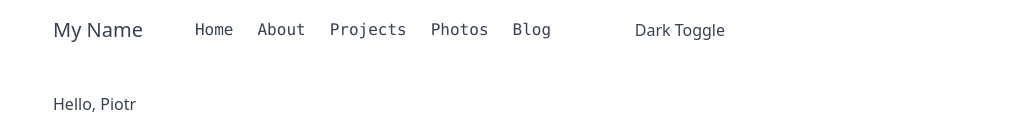
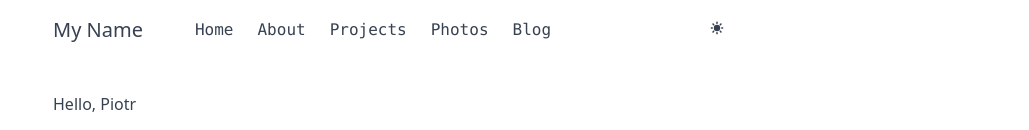
Before and after one commit to docscodes/next-blog, a Next.js app: page / in a window 1280 px wide. Shown: the top 130 px of the page, without its empty margins (251-1280 px from the left). Built offline with nearby package versions, Linux system fonts and the light colour scheme.

Commit message:
dark mode component

```diff
--- /dev/null
+++ b/components/dark-mode.js
@@ -0,0 +1,26 @@
+"use client";
+
+import { useState } from "react";
+
+const nextModeIcons = {
+  light: (
+    <svg aria-hidden="true" data-toggle-icon="moon" className="w-4 h-4" fill="currentColor" viewBox="0 0 20 20" xmlns="http://www.w3.org/2000/svg">
+      <path d="M17.293 13.293A8 8 0 016.707 2.707a8.001 8.001 0 1010.586 10.586z"></path>
+    </svg>
+  ),
+  dark: (
+    <svg aria-hidden="true" data-toggle-icon="sun" className="w-4 h-4" fill="currentColor" viewBox="0 0 20 20" xmlns="http://www.w3.org/2000/svg">
+      <path d="M10 2a1 1 0 011 1v1a1 1 0 11-2 0V3a1 1 0 011-1zm4 8a4 4 0 11-8 0 4 4 0 018 0zm-.464 4.95l.707.707a1 1 0 001.414-1.414l-.707-.707a1 1 0 00-1.414 1.414zm2.12-10.607a1 1 0 010 1.414l-.706.707a1 1 0 11-1.414-1.414l.707-.707a1 1 0 011.414 0zM17 11a1 1 0 100-2h-1a1 1 0 100 2h1zm-7 4a1 1 0 011 1v1a1 1 0 11-2 0v-1a1 1 0 011-1zM5.05 6.464A1 1 0 106.465 5.05l-.708-.707a1 1 0 00-1.414 1.414l.707.707zm1.414 8.486l-.707.707a1 1 0 01-1.414-1.414l.707-.707a1 1 0 011.414 1.414zM4 11a1 1 0 100-2H3a1 1 0 000 2h1z" fillRule="evenodd" clipRule="evenodd"></path>
+    </svg>
+  ),
+};
+
+export default function DarkMode() {
+  const [theme, setTheme] = useState("dark");
+
+  const toggleNextMode = () => {
+    setTheme(theme === "dark" ? "light" : "dark");
+  };
+
+  return <button onClick={toggleNextMode}>{nextModeIcons[theme]}</button>;
+}
--- a/components/header.js
+++ b/components/header.js
@@ -1,4 +1,5 @@
 import Link from "next/link";
+import DarkMode from "./dark-mode";
 import Navigation from "./navigation";
 
 export default function Header() {
@@ -11,7 +12,9 @@
         <Navigation />
       </div>
 
-      <div>Dark Toggle</div>
+      <div>
+        <DarkMode />
+      </div>
     </header>
   );
 }
```
